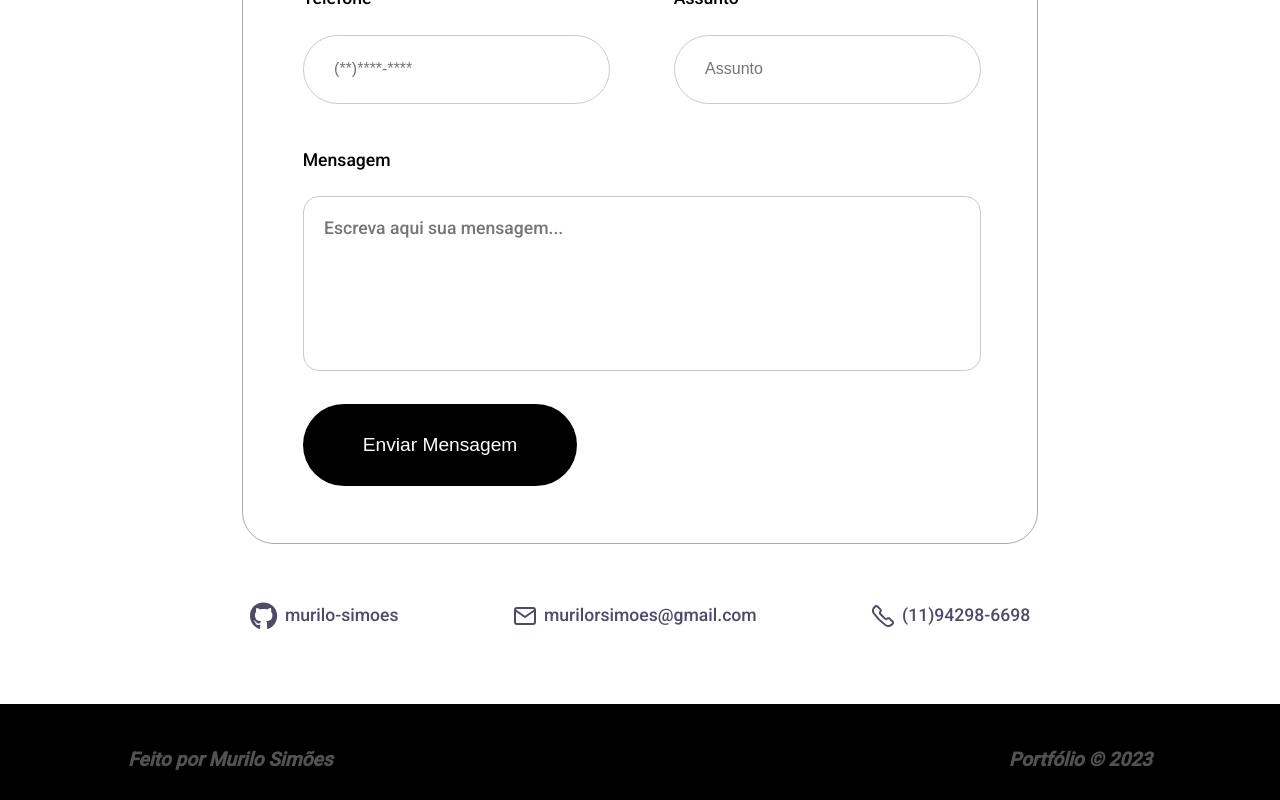
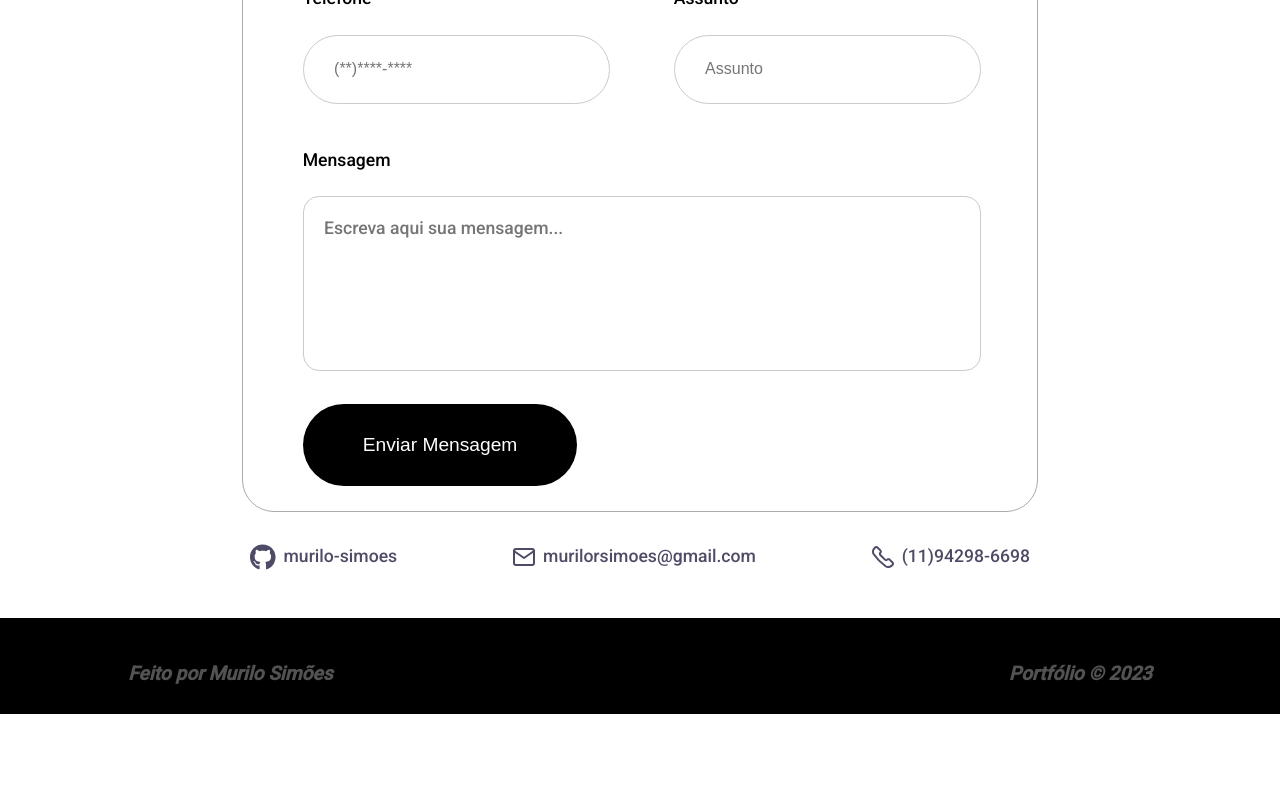
Before and after one commit to murilo-simoes/portfolio, a Next.js app: page /contato in a window 1280 px wide. Shown: the part 701-1501 px from the top of the page. After the commit the page ends 1415 px from the top, so only its background shows below. Built offline with nearby package versions, Linux system fonts and the light colour scheme.

Commit message:
fix: icon

```diff
--- a/src/components/ContactForm/styled.tsx
+++ b/src/components/ContactForm/styled.tsx
@@ -10,7 +10,7 @@ export const Container = styled.div`
 export const Card = styled.div`
   width: 50%;
   padding-top: 3rem;
-  padding-bottom: 3rem;
+  padding-bottom: 1rem;
   height: 100%;
   border: 1px solid #ababab;
   border-radius: 2rem;
--- a/src/components/Contacts/index.tsx
+++ b/src/components/Contacts/index.tsx
@@ -18,11 +18,7 @@ const Contacts = () => {
             target="_blank"
           >
             <div className="divIcons">
-              <FontAwesomeIcon
-                style={{ fontSize: "5rem" }}
-                className="github"
-                icon={faGithub}
-              />
+              <FontAwesomeIcon className="icone" icon={faGithub} />
               <h1>murilo-simoes</h1>
             </div>
           </Link>
--- a/src/components/Contacts/styled.tsx
+++ b/src/components/Contacts/styled.tsx
@@ -27,10 +27,10 @@ export const Wrapper = styled.div`
     text-decoration: none;
     color: #4e4b66;
   }
-  .github {
-    width: 1.7rem;
+  .icone {
+    color: #4e4b66;
+    font-size: 1.65rem;
     text-decoration: none;
-    color: #4e4b66;
   }
   .divIcons {
     display: flex;
```
